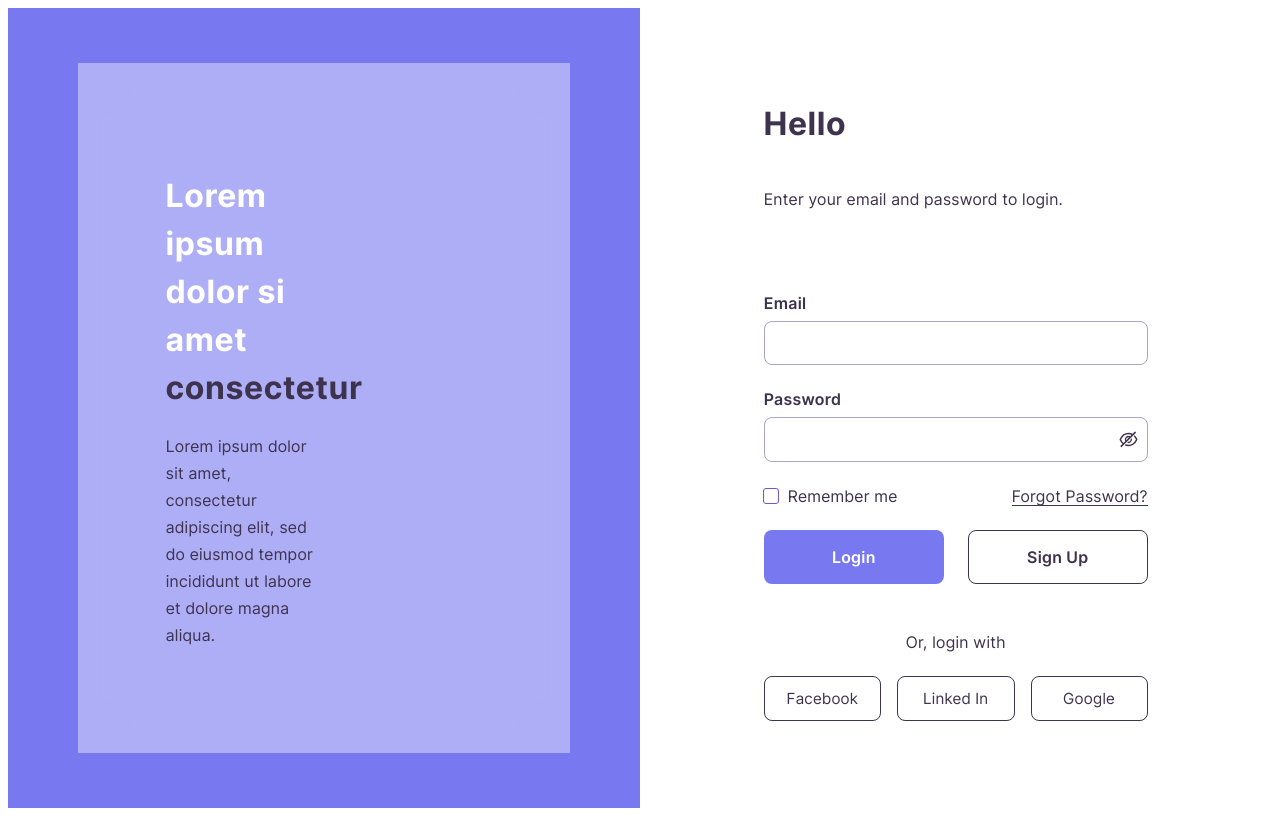
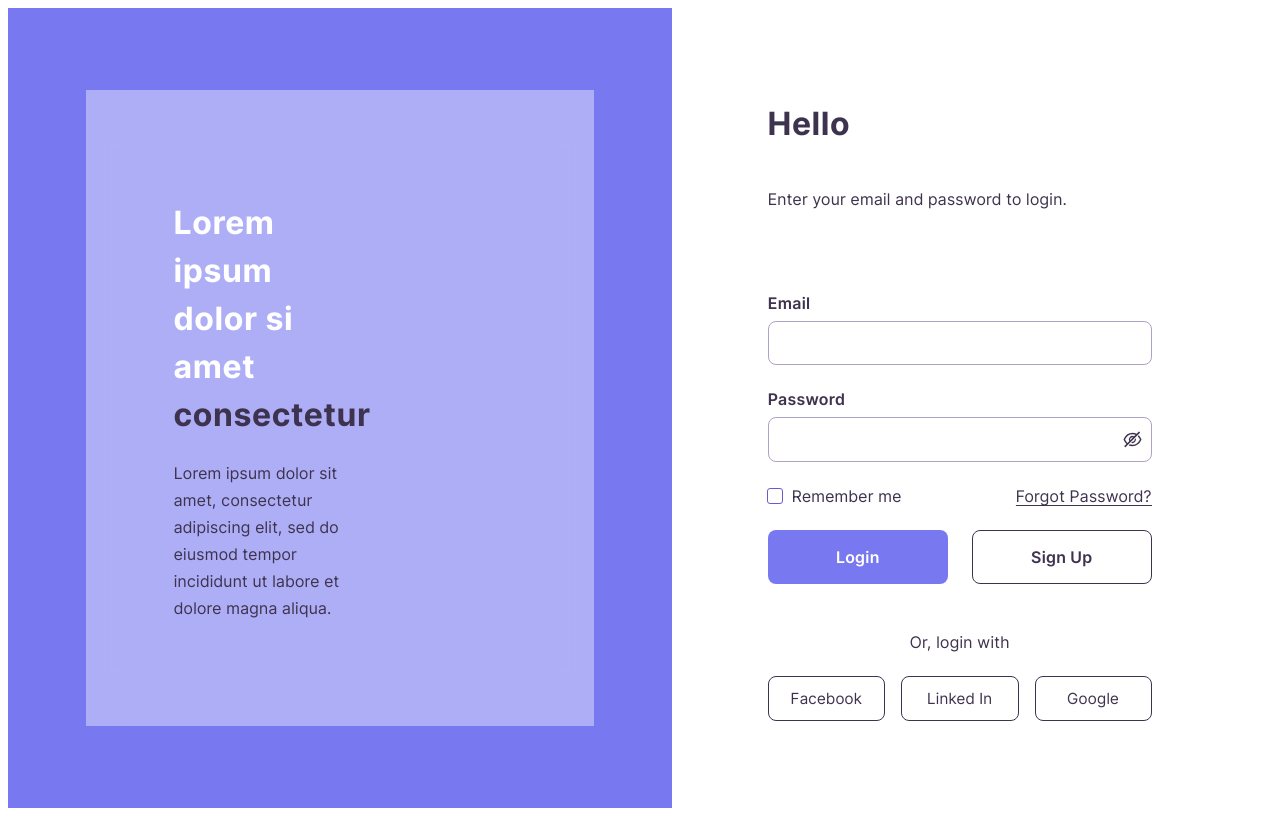
Before and after one commit to hikmanisyariful/stackblitz-starters-mh6bj5, a React (Create React App) app: page / in a window 1280 px wide. Built offline with nearby package versions, Linux system fonts and the light colour scheme; a web font is replaced by a local one.

Commit message:
fix layouting

```diff
--- a/src/style.css
+++ b/src/style.css
@@ -16,7 +16,7 @@ p {
 
 .appContainer {
   display: grid;
-  grid-template-columns: repeat(2, 1fr);
+  grid-template-columns: auto minmax(auto, 600px);
   min-height: 100vh;
 }
 
@@ -45,8 +45,9 @@ p {
 }
 
 .formSection {
-  margin: 0 auto;
+  /* margin: 0 auto; */
   padding: clamp(1em, 1.2vw, 2em);
+  margin: auto clamp(2em, 12vw, 5em);
   display: flex;
   flex-direction: column;
   justify-content: center;
@@ -308,7 +309,7 @@ button:disabled {
   }
 }
 
-@media (max-width: 768px) {
+@media (max-width: 826px) {
   .appContainer {
     grid-template-columns: 1fr;
   }
@@ -316,4 +317,14 @@ button:disabled {
   .backgroundCover {
     display: none;
   }
+
+  .formSection {
+    padding: clamp(1em, 1.2vw, 2em);
+    margin: 0 auto;
+    display: flex;
+    flex-direction: column;
+    justify-content: center;
+    width: clamp(300px, 30vw, 450px);
+    position: relative;
+  }
 }
```
